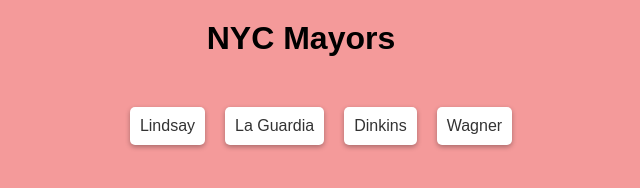
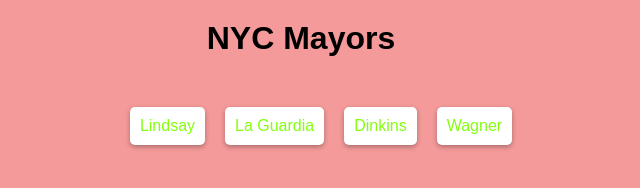
Before and after one commit to evan-mancini/my-web-project, a plain HTML site: page index.html in a window 1280 px wide. Shown: the whole page, without its empty margins (339-979 px from the left). Drawn offline with Linux system fonts and the light colour scheme.

Commit message:
changed colors

```diff
--- a/css/styles.css
+++ b/css/styles.css
@@ -27,7 +27,7 @@ body {
     background-color: #fff;
     border-radius: 5px;
     box-shadow: 0 2px 5px rgba(0, 0, 0, 0.3);
-    color: #333;
+    color: #83ff0e;
     text-decoration: none;
   }
 
```
